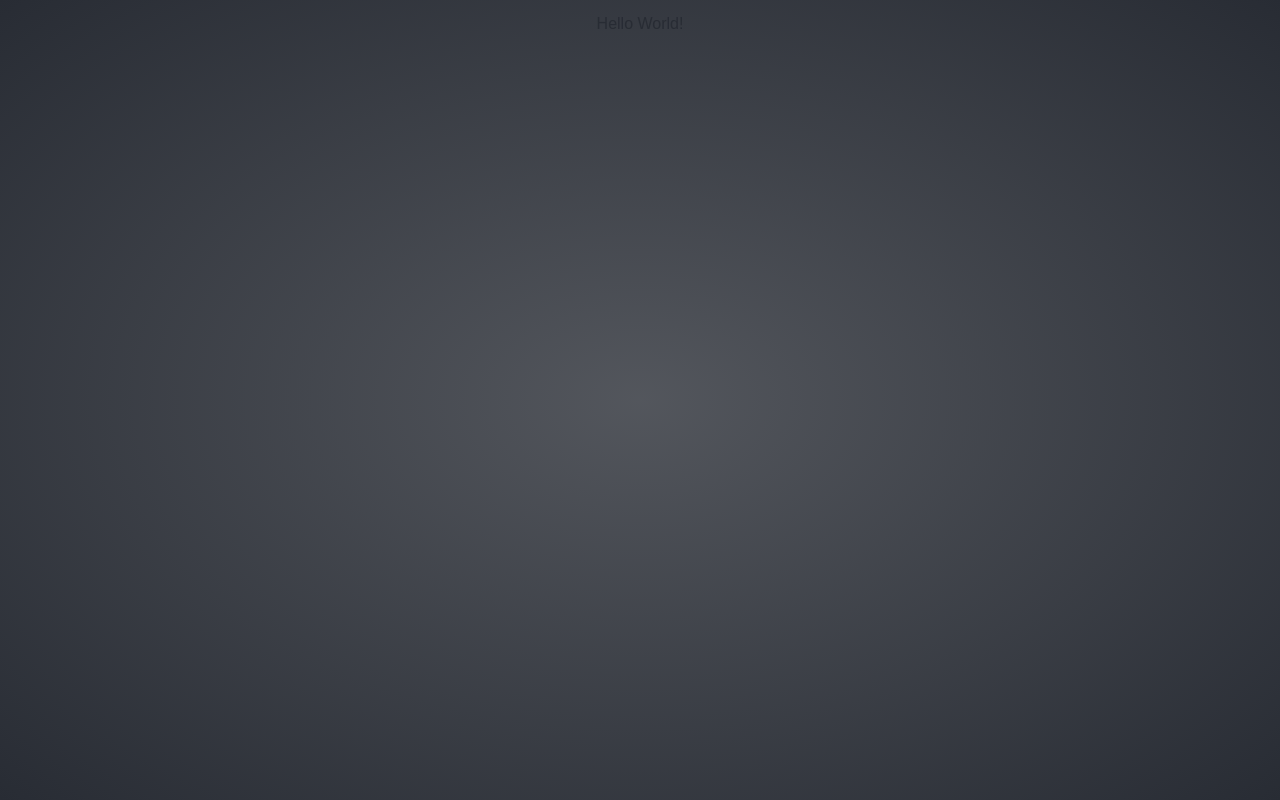
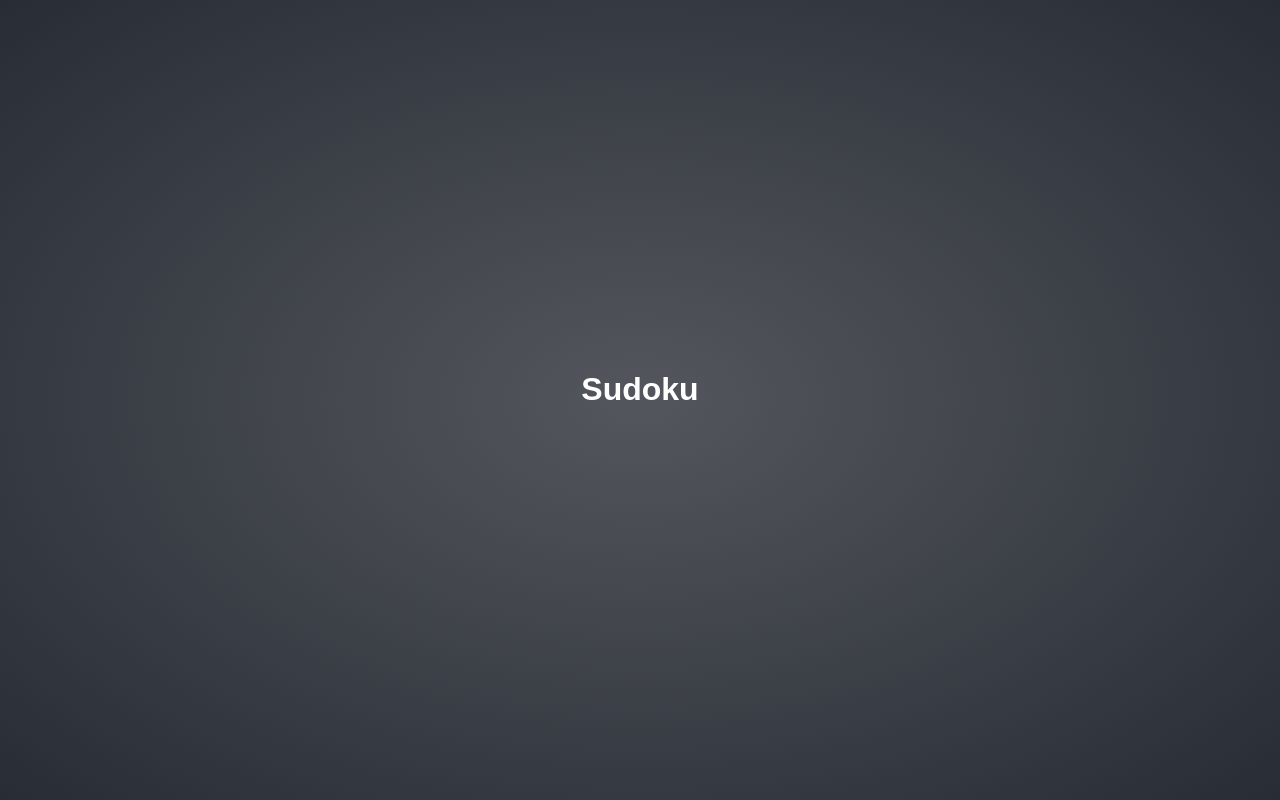
Before and after one commit to rcdmk/react-sudoku, a React (Create React App) app: page / in a window 1280 px wide. Built offline with nearby package versions, Linux system fonts and the light colour scheme.

Commit message:
Define base style components

```diff
--- /dev/null
+++ b/src/components/index.ts
@@ -0,0 +1 @@
+export * from './styles'
--- /dev/null
+++ b/src/components/styles/content/index.ts
@@ -0,0 +1,9 @@
+import styled from 'styled-components'
+
+export const Content = styled.div`
+  max-width: 500px;
+  display: flex;
+  flex: 1;
+  flex-direction: column;
+  justify-content: center;
+`
--- /dev/null
+++ b/src/components/styles/index.ts
@@ -0,0 +1,2 @@
+export * from './content'
+export * from './title'
--- /dev/null
+++ b/src/components/styles/title/index.ts
@@ -0,0 +1,9 @@
+import styled, { css } from 'styled-components'
+
+export const Title = styled.h1`
+  ${({ theme }) => css`
+    color: ${theme.colors.white};
+    margin-top: 0;
+    text-align: center;
+  `}
+`
--- a/src/index.tsx
+++ b/src/index.tsx
@@ -2,12 +2,15 @@ import React from 'react'
 import ReactDOM from 'react-dom'
 import { ThemeProvider } from 'styled-components'
 
+import { Content, Title } from './components'
 import { GlobalStyles, theme } from './styles'
 
 ReactDOM.render(
   <ThemeProvider theme={theme}>
     <GlobalStyles />
-    <div>Hello World!</div>
+    <Content>
+      <Title>Sudoku</Title>
+    </Content>
   </ThemeProvider>,
   document.getElementById('root')
 )
```
